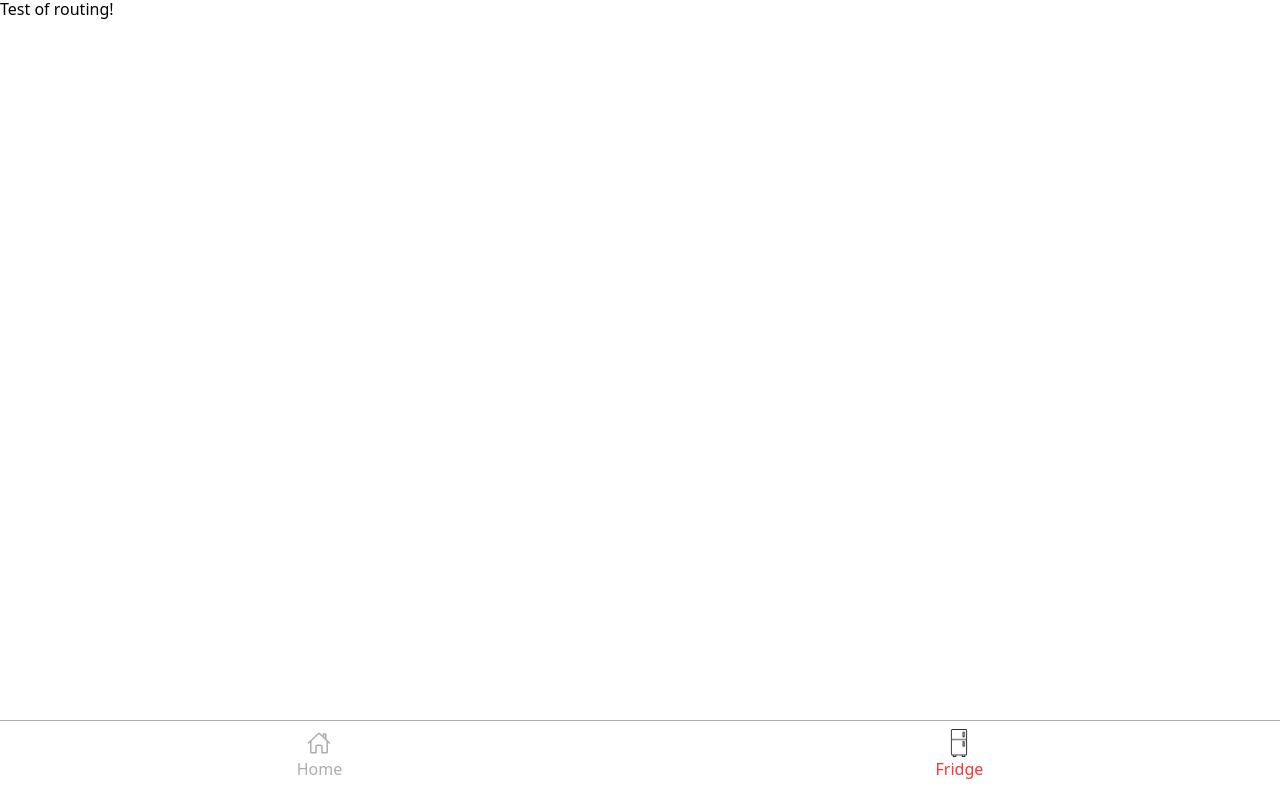
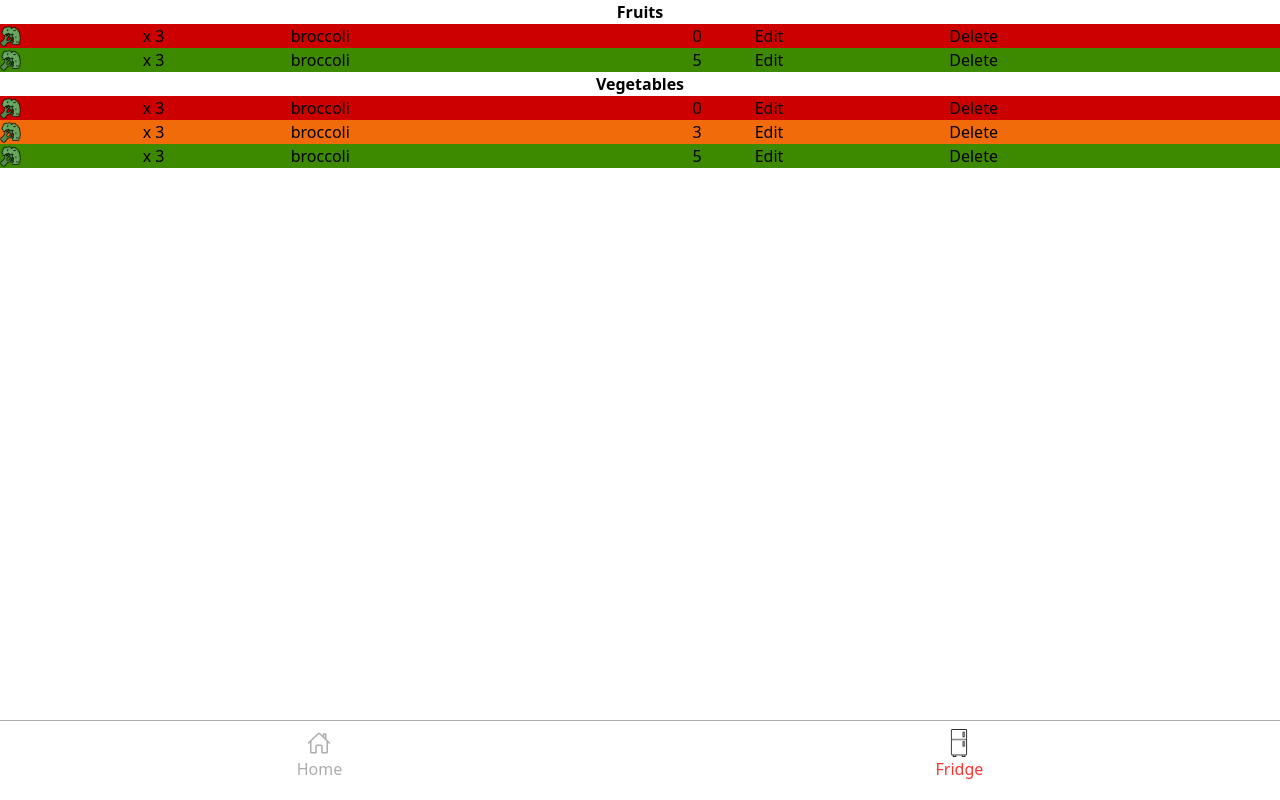
Before and after one commit to tangboxuan/drp-23, a React (Vite) app: page /Fridge in a window 1280 px wide. Built offline with nearby package versions, Linux system fonts and the light colour scheme.

Commit message:
Simple ingredient view as a table

```diff
--- a/src/components/fridge/Fridge.tsx
+++ b/src/components/fridge/Fridge.tsx
@@ -1,13 +1,25 @@
 import { CurrentPage } from "../../util/CurrentPage";
 import Footer from "../shared/Footer";
+import FridgeContents from "./FridgeContents";
 
 function Fridge() {
     return (
         <>
-            <h1>Test of routing!</h1>
+            <FridgeContents ingredients={INGREDIENTS} />
             <Footer currentPage={CurrentPage.Fridge} />
         </>
     );
 }
 
+import Broccoli from "../../assets/broccoli.png";
+
+const INGREDIENTS = [
+    { name: "broccoli", quantity: 3, image: Broccoli, expiry: 0, category: "Fruits" },
+    { name: "broccoli", quantity: 3, image: Broccoli, expiry: 5, category: "Fruits" },
+    { name: "broccoli", quantity: 3, image: Broccoli, expiry: 0, category: "Vegetables" },
+    { name: "broccoli", quantity: 3, image: Broccoli, expiry: 3, category: "Vegetables" },
+    { name: "broccoli", quantity: 3, image: Broccoli, expiry: 5, category: "Vegetables" },
+
+]
+
 export default Fridge;
--- /dev/null
+++ b/src/components/fridge/FridgeContents.tsx
@@ -0,0 +1,32 @@
+import { ReactNode } from "react";
+import IngredientCategoryRow from "./IngredientCategoryRow";
+import IngredientRow from "./IngredientRow";
+
+interface Props {
+    ingredients: Ingredient[];
+}
+
+function FridgeContents({ ingredients }: Props) {
+    const rows: ReactNode[] = [];
+    let lastCategory = "";
+
+    ingredients.forEach((ingredient) => {
+        if (ingredient.category !== lastCategory) {
+            rows.push(
+                <IngredientCategoryRow category={ingredient.category} key={ingredient.category} />
+            );
+        }
+
+        rows.push(<IngredientRow ingredient={ingredient} key={ingredient.name} />);
+
+        lastCategory = ingredient.category;
+    });
+
+    return (
+        <table>
+            <tbody>{rows}</tbody>
+        </table>
+    )
+}
+
+export default FridgeContents;
--- /dev/null
+++ b/src/components/fridge/IngredientCategoryRow.tsx
@@ -0,0 +1,15 @@
+interface Props {
+    category: string;
+}
+
+function IngredientCategoryRow({ category }: Props) {
+    return (
+        <tr>
+            <th colSpan={6}>
+                {category}
+            </th>
+        </tr >
+    );
+}
+
+export default IngredientCategoryRow;
--- /dev/null
+++ b/src/components/fridge/IngredientRow.tsx
@@ -0,0 +1,26 @@
+import getStyle from "../../Styles";
+import expiryStatusFromDate from "../../util/ExpiryStatusFromDate";
+
+interface Props {
+    ingredient: Ingredient;
+}
+
+function IngredientRow({ ingredient }: Props) {
+    const colour = expiryStatusFromDate(ingredient.expiry);
+    return (
+        <tr className={[getStyle(styles, "ingredient"), colour].join(" ")}>
+            <td><img className={getStyle(styles, "ingredient")} src={ingredient.image} alt="" /></td>
+            <td>x {ingredient.quantity}</td>
+            <td>{ingredient.name}</td>
+            <td>{ingredient.expiry}</td>
+            <td>Edit</td>
+            <td>Delete</td>
+        </tr>
+    )
+}
+
+const styles = {
+    ingredient: ["h-[21px]", "w-[21px]"],
+}
+
+export default IngredientRow;
--- /dev/null
+++ b/src/util/ExpiryStatusFromDate.tsx
@@ -0,0 +1,14 @@
+function expiryStatusFromDate(daysTillExpiry: number): string {
+    if (daysTillExpiry <= LOWER_BOUNDARY) {
+        return "bg-expirationRed";
+    } else if (daysTillExpiry <= MEDIUM_BOUNDARY) {
+        return "bg-warningOrange";
+    } else {
+        return "bg-safeGreen";
+    }
+}
+
+const LOWER_BOUNDARY = 2;
+const MEDIUM_BOUNDARY = 4;
+
+export default expiryStatusFromDate;
--- /dev/null
+++ b/src/util/Ingredients.tsx
@@ -0,0 +1,7 @@
+interface Ingredient {
+    name: string;
+    quantity: number;
+    image: string;
+    expiry: number;     // should probably be some kind of date to calculate it on client-side
+    category: string;   // should be some category enum
+}
```
